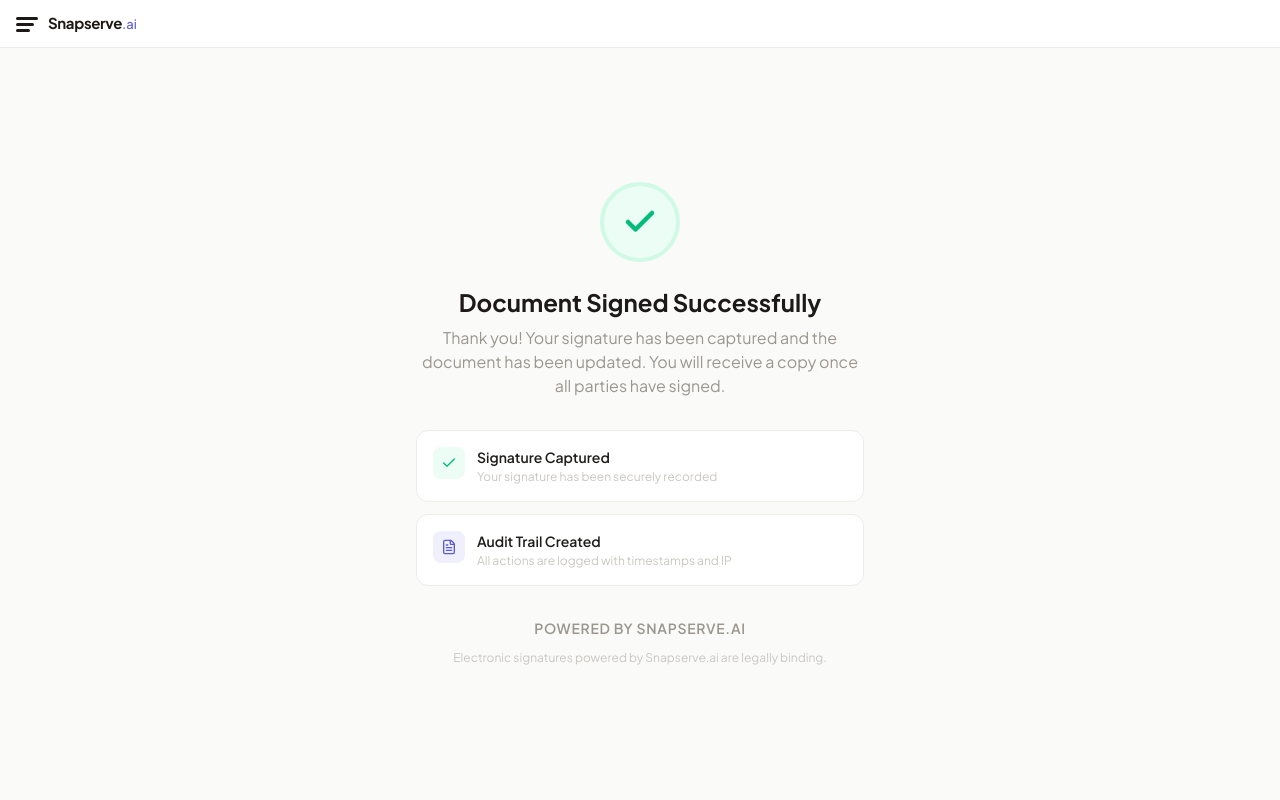
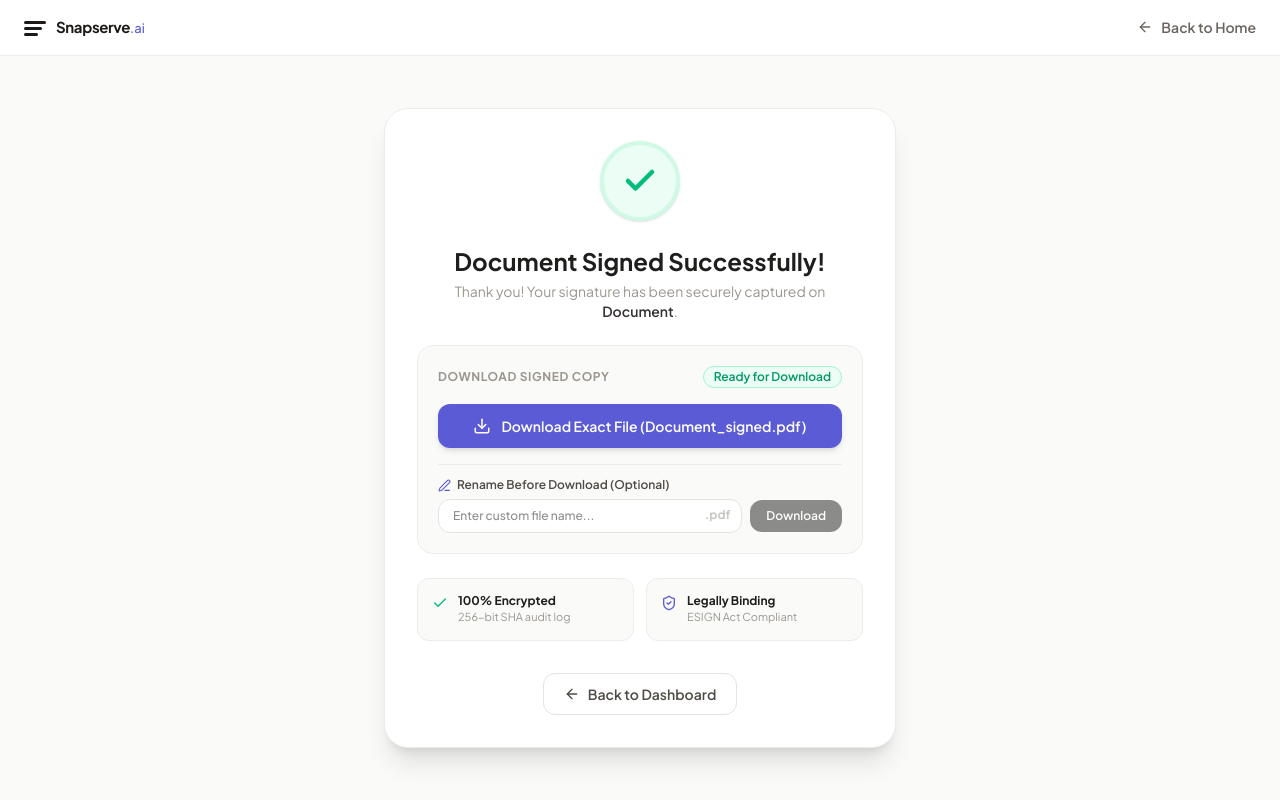
Before and after one commit to ramsiva97465-dot/Snapserve_vault, a React (Vite) app in the folder web/: page /sign/1/success in a window 1280 px wide. Built offline with nearby package versions, Linux system fonts and the light colour scheme; no server answers.

Commit message:
add exact name download, custom filename rename download, and back options on signing success page

```diff
--- a/web/src/pages/signing/SigningSuccessPage.tsx
+++ b/web/src/pages/signing/SigningSuccessPage.tsx
@@ -1,59 +1,161 @@
+import { useEffect, useState } from "react";
 import { useParams, Link } from "react-router-dom";
-import { Check, Download, FileText } from "lucide-react";
+import { Check, Download, ArrowLeft, Edit3, ShieldCheck } from "lucide-react";
+import { toast } from "sonner";
+import api from "@/lib/api";
 import Logo from "@/components/layout/Logo";
 
 export default function SigningSuccessPage() {
   const { token } = useParams<{ token: string }>();
+  const [docTitle, setDocTitle] = useState("Document");
+  const [pdfUrl, setPdfUrl] = useState<string | null>(null);
+  const [customFileName, setCustomFileName] = useState("");
+  const [downloading, setDownloading] = useState(false);
+
+  useEffect(() => {
+    if (!token) return;
+    api
+      .get(`/signing/token/${token}`)
+      .then((res) => {
+        const title = res.data.document?.title || "Document";
+        setDocTitle(title);
+        setCustomFileName(`${title}_signed`);
+        setPdfUrl(res.data.document?.originalFileUrl || null);
+      })
+      .catch(() => {});
+  }, [token]);
+
+  const handleDownload = (filenameToUse?: string) => {
+    const finalName = filenameToUse || customFileName || `${docTitle}_signed`;
+    const cleanName = finalName.endsWith(".pdf") ? finalName : `${finalName}.pdf`;
+
+    setDownloading(true);
+    if (pdfUrl && pdfUrl.startsWith("data:")) {
+      const a = document.createElement("a");
+      a.href = pdfUrl;
+      a.download = cleanName;
+      a.click();
+      toast.success(`Downloaded: ${cleanName}`);
+      setDownloading(false);
+    } else if (pdfUrl) {
+      const fullUrl = pdfUrl.startsWith("http") ? pdfUrl : `${window.location.origin}${pdfUrl}`;
+      fetch(fullUrl)
+        .then((res) => res.blob())
+        .then((blob) => {
+          const blobUrl = window.URL.createObjectURL(blob);
+          const a = document.createElement("a");
+          a.href = blobUrl;
+          a.download = cleanName;
+          a.click();
+          window.URL.revokeObjectURL(blobUrl);
+          toast.success(`Downloaded: ${cleanName}`);
+        })
+        .catch(() => {
+          window.open(fullUrl, "_blank");
+          toast.info("Opened document in new tab");
+        })
+        .finally(() => setDownloading(false));
+    } else {
+      toast.error("Document PDF not available for download.");
+      setDownloading(false);
+    }
+  };
 
   return (
     <div className="min-h-screen bg-surface-50 flex flex-col">
-      <header className="bg-white border-b border-surface-200 px-4 py-3">
+      <header className="bg-white border-b border-surface-200 px-6 py-4 flex items-center justify-between flex-shrink-0">
         <Logo variant="sidebar" />
+        <Link
+          to="/"
+          className="flex items-center gap-2 text-sm font-semibold text-surface-600 hover:text-surface-900 transition-colors"
+        >
+          <ArrowLeft size={16} /> Back to Home
+        </Link>
       </header>
 
       <div className="flex-1 flex items-center justify-center p-6">
-        <div className="max-w-md w-full text-center animate-fade-in">
-          {/* Success icon */}
-          <div className="w-20 h-20 rounded-full bg-emerald-50 border-4 border-emerald-100 flex items-center justify-center mx-auto mb-6 animate-scale-in">
+        <div className="max-w-lg w-full bg-white rounded-3xl border border-surface-200 shadow-xl p-8 text-center animate-fade-in">
+          {/* Success Badge */}
+          <div className="w-20 h-20 rounded-full bg-emerald-50 border-4 border-emerald-100 flex items-center justify-center mx-auto mb-6 shadow-sm">
             <Check size={36} className="text-emerald-500" strokeWidth={3} />
           </div>
 
-          <h1 className="text-2xl font-bold text-surface-950 mb-2">Document Signed Successfully</h1>
-          <p className="text-surface-500 mb-8">
-            Thank you! Your signature has been captured and the document has been updated.
-            You will receive a copy once all parties have signed.
+          <h1 className="text-2xl font-bold text-surface-900 mb-1">Document Signed Successfully!</h1>
+          <p className="text-sm text-surface-500 mb-6">
+            Thank you! Your signature has been securely captured on <span className="font-semibold text-surface-800">{docTitle}</span>.
           </p>
 
-          {/* Cards */}
-          <div className="grid grid-cols-1 gap-3 mb-8">
-            <div className="flex items-start gap-3 p-4 bg-white rounded-xl border border-surface-200 text-left">
-              <div className="w-8 h-8 rounded-lg bg-emerald-50 flex items-center justify-center flex-shrink-0">
-                <Check size={16} className="text-emerald-500" />
-              </div>
-              <div>
-                <p className="text-sm font-semibold text-surface-900">Signature Captured</p>
-                <p className="text-xs text-surface-400 mt-0.5">Your signature has been securely recorded</p>
-              </div>
+          {/* Download Box */}
+          <div className="bg-surface-50 rounded-2xl p-5 border border-surface-200 text-left mb-6 space-y-4">
+            <div className="flex items-center justify-between">
+              <span className="text-xs font-bold text-surface-500 uppercase tracking-wider">Download Signed Copy</span>
+              <span className="text-xs font-semibold text-emerald-600 bg-emerald-50 px-2.5 py-0.5 rounded-full border border-emerald-200">
+                Ready for Download
+              </span>
             </div>
 
-            <div className="flex items-start gap-3 p-4 bg-white rounded-xl border border-surface-200 text-left">
-              <div className="w-8 h-8 rounded-lg bg-brand-50 flex items-center justify-center flex-shrink-0">
-                <FileText size={16} className="text-brand-600" />
-              </div>
-              <div>
-                <p className="text-sm font-semibold text-surface-900">Audit Trail Created</p>
-                <p className="text-xs text-surface-400 mt-0.5">All actions are logged with timestamps and IP</p>
+            {/* Quick Download Button */}
+            <button
+              onClick={() => handleDownload(`${docTitle}_signed.pdf`)}
+              disabled={downloading}
+              className="w-full flex items-center justify-center gap-2.5 px-5 py-3 rounded-xl bg-brand-600 hover:bg-brand-700 text-white font-semibold text-sm shadow-md transition-all disabled:opacity-50"
+            >
+              <Download size={18} /> Download Exact File ({docTitle}_signed.pdf)
+            </button>
+
+            {/* Custom Rename Section */}
+            <div className="pt-3 border-t border-surface-200">
+              <label className="block text-xs font-semibold text-surface-700 mb-1.5 flex items-center gap-1.5">
+                <Edit3 size={13} className="text-brand-600" /> Rename Before Download (Optional)
+              </label>
+              <div className="flex items-center gap-2">
+                <div className="relative flex-1">
+                  <input
+                    type="text"
+                    value={customFileName}
+                    onChange={(e) => setCustomFileName(e.target.value)}
+                    placeholder="Enter custom file name..."
+                    className="w-full px-3.5 py-2 rounded-xl border border-surface-300 text-xs font-medium text-surface-900 focus:outline-none focus:ring-2 focus:ring-brand-500 pr-12 bg-white"
+                  />
+                  <span className="absolute right-3 top-2 text-xs font-bold text-surface-400">.pdf</span>
+                </div>
+                <button
+                  onClick={() => handleDownload()}
+                  disabled={downloading || !customFileName.trim()}
+                  className="px-4 py-2 rounded-xl bg-surface-900 hover:bg-surface-800 disabled:opacity-50 text-white text-xs font-semibold transition-colors flex-shrink-0"
+                >
+                  Download
+                </button>
               </div>
             </div>
           </div>
 
-          <div className="space-y-3">
-            <p className="text-sm font-semibold text-surface-500 uppercase tracking-wider">
-              Powered by Snapserve.ai
-            </p>
-            <p className="text-xs text-surface-400">
-              Electronic signatures powered by Snapserve.ai are legally binding.
-            </p>
+          {/* Info cards */}
+          <div className="grid grid-cols-2 gap-3 mb-6">
+            <div className="p-3.5 bg-surface-50 rounded-xl border border-surface-200 text-left flex items-start gap-2.5">
+              <Check size={16} className="text-emerald-500 mt-0.5 flex-shrink-0" />
+              <div>
+                <p className="text-xs font-bold text-surface-900">100% Encrypted</p>
+                <p className="text-[11px] text-surface-500">256-bit SHA audit log</p>
+              </div>
+            </div>
+            <div className="p-3.5 bg-surface-50 rounded-xl border border-surface-200 text-left flex items-start gap-2.5">
+              <ShieldCheck size={16} className="text-brand-600 mt-0.5 flex-shrink-0" />
+              <div>
+                <p className="text-xs font-bold text-surface-900">Legally Binding</p>
+                <p className="text-[11px] text-surface-500">ESIGN Act Compliant</p>
+              </div>
+            </div>
+          </div>
+
+          {/* Action Navigation */}
+          <div className="flex items-center justify-center gap-4 pt-2">
+            <Link
+              to="/"
+              className="flex items-center gap-2 px-5 py-2.5 rounded-xl border border-surface-300 text-surface-700 hover:bg-surface-100 text-sm font-semibold transition-colors"
+            >
+              <ArrowLeft size={16} /> Back to Dashboard
+            </Link>
           </div>
         </div>
       </div>
```
